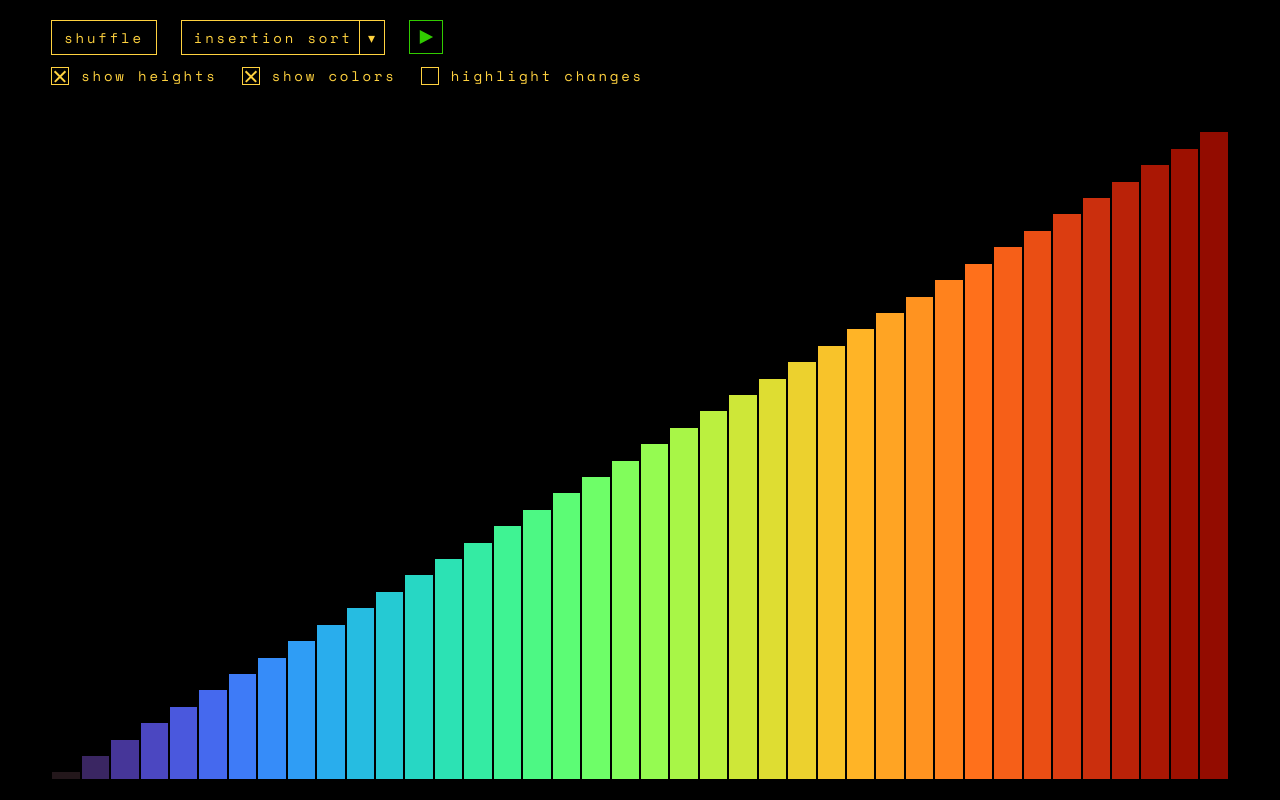
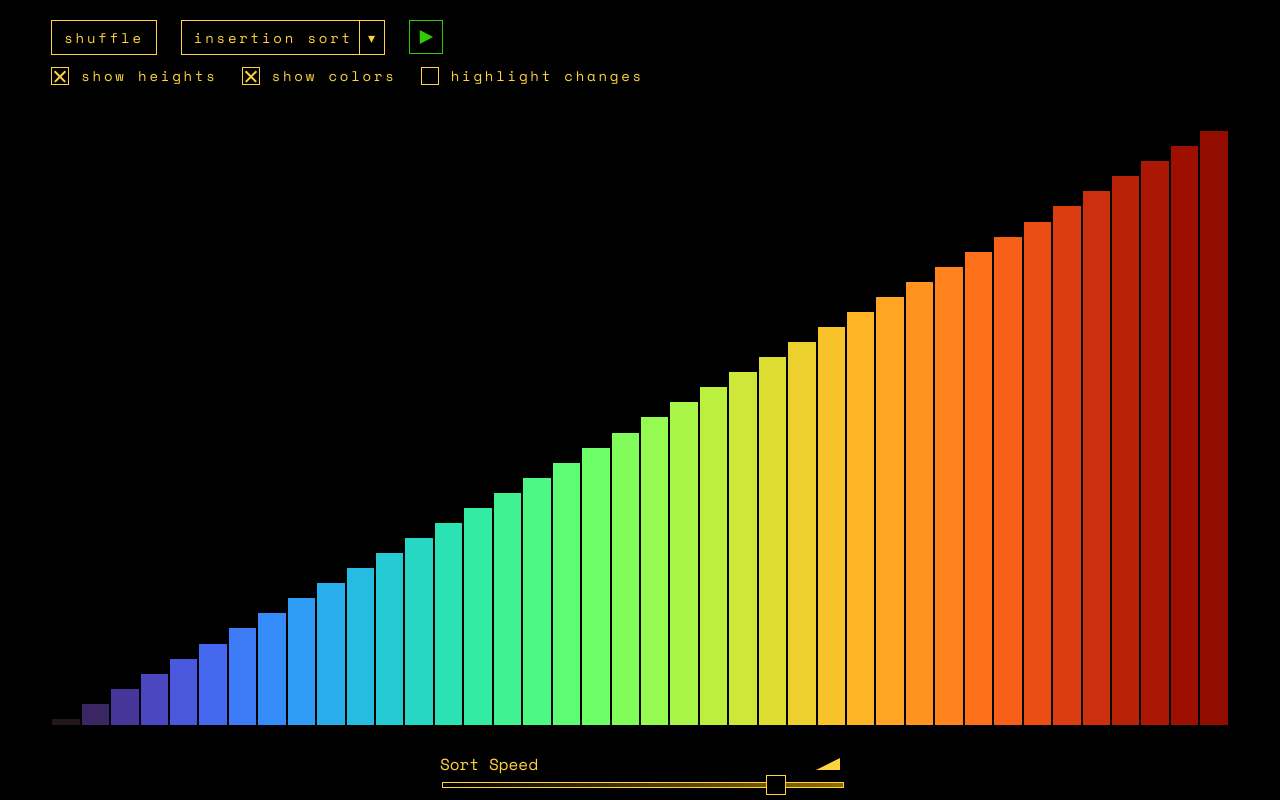
Before and after one commit to tohanian/javascript-sorting-algorithms, a Vue app in the folder sorting-demo/: page / in a window 1280 px wide. Built offline with nearby package versions, Linux system fonts and the light colour scheme.

Commit message:
Add sort speed slider

```diff
--- /dev/null
+++ b/sorting-demo/src/components/SpeedSlider.vue
@@ -0,0 +1,72 @@
+<template>
+  <div class="speed-slider">
+    <div class="slider-label">
+      <div>
+        <label for="speed-slider">Sort Speed</label>
+      </div>
+      <div class="slider-icon-wrapper">
+        <svg class="slider-icon" width="100%" viewBox="0 0 100 50">
+          <polygon points="0 50, 100 50, 100 0" fill="#FFD23F" />
+        </svg>
+      </div>
+    </div>
+    <div class="range-slider">
+      <input
+        class="range-slider-input"
+        type="range"
+        name="speed-slider"
+        :value="value"
+        @input="onInput"
+      />
+    </div>
+  </div>
+</template>
+
+<script>
+export default {
+  name: 'SpeedSlider',
+  props: {
+    value: {
+      type: Number,
+      default: 50,
+    },
+  },
+  methods: {
+    onInput(e) {
+      this.$emit('input', Number(e.target.value));
+    },
+  },
+};
+</script>
+
+<style lang="scss" scoped>
+.speed-slider {
+  color: #FFD23F;
+  .slider-label {
+    display: flex;
+    justify-content: space-between;
+    align-content: center;
+    .slider-icon-wrapper {
+      width: 24px;
+    }
+  }
+  .range-slider {
+    margin-top: 2px;
+    .range-slider-input {
+      -webkit-appearance: none;
+      width: 100%;
+      height: 4px;
+      border: 1px solid #FFD23F;
+      background: linear-gradient(0.25turn, black, darken(#FFD23F, 35%));
+      outline: none;
+      &::-webkit-slider-thumb {
+        -webkit-appearance: none;
+        width: 20px;
+        height: 20px;
+        background: black;
+        border: 1px solid #FFD23F;
+      }
+    }
+  }
+}
+</style>
--- a/sorting-demo/src/views/Home.vue
+++ b/sorting-demo/src/views/Home.vue
@@ -24,6 +24,9 @@
         :showChanges="showChanges"
       />
     </div>
+    <div class="speed-slider-wrapper">
+      <SpeedSlider :value="speedSliderValue" @input="onSpeedSliderInput" />
+    </div>
   </div>
 </template>
 
@@ -32,12 +35,14 @@ import { scaleLinear, scaleSequential } from 'd3-scale';
 import { interpolateTurbo } from 'd3-scale-chromatic';
 import SortVis from '../components/SortVis.vue';
 import SortOptions from '../components/SortOptions.vue';
+import SpeedSlider from '../components/SpeedSlider.vue';
 
 export default {
   name: 'home',
   components: {
     SortVis,
     SortOptions,
+    SpeedSlider,
   },
   data() {
     return {
@@ -51,8 +56,8 @@ export default {
       numOfElements: 40,
       showHeights: true,
       showColorScale: true,
-      sortSpeed: 200,
       showChanges: false,
+      speedSliderValue: 85,
 
       // Sort states
       sortInProcess: false,
@@ -60,9 +65,6 @@ export default {
       outerLoopTimeout: undefined,
       innerLoopIndex: undefined,
       innerLoopTimeout: undefined,
-
-      // Insertion sort states
-      insertItem: null,
     };
   },
   computed: {
@@ -71,6 +73,9 @@ export default {
     },
     colorScale() {
       return scaleSequential(interpolateTurbo).domain([0, this.numOfElements]);
+    },
+    sortSpeed() {
+      return scaleLinear().domain([0, 100]).range([500, 1])(this.speedSliderValue);
     },
   },
   created() {
@@ -152,8 +157,6 @@ export default {
                   return item;
                 });
 
-                this.insertItem = temp;
-
                 j -= 1;
                 this.innerLoopIndex = j;
 
@@ -206,6 +209,9 @@ export default {
     onShowChanges() {
       this.showChanges = !this.showChanges;
     },
+    onSpeedSliderInput(speedSliderValue) {
+      this.speedSliderValue = speedSliderValue;
+    },
   },
 };
 </script>
@@ -226,5 +232,10 @@ export default {
     height: 100%;
     margin: 20px auto;
   }
+  .speed-slider-wrapper {
+    width: 92%;
+    margin: 10px auto;
+    max-width: 400px;
+  }
 }
 </style>
```
